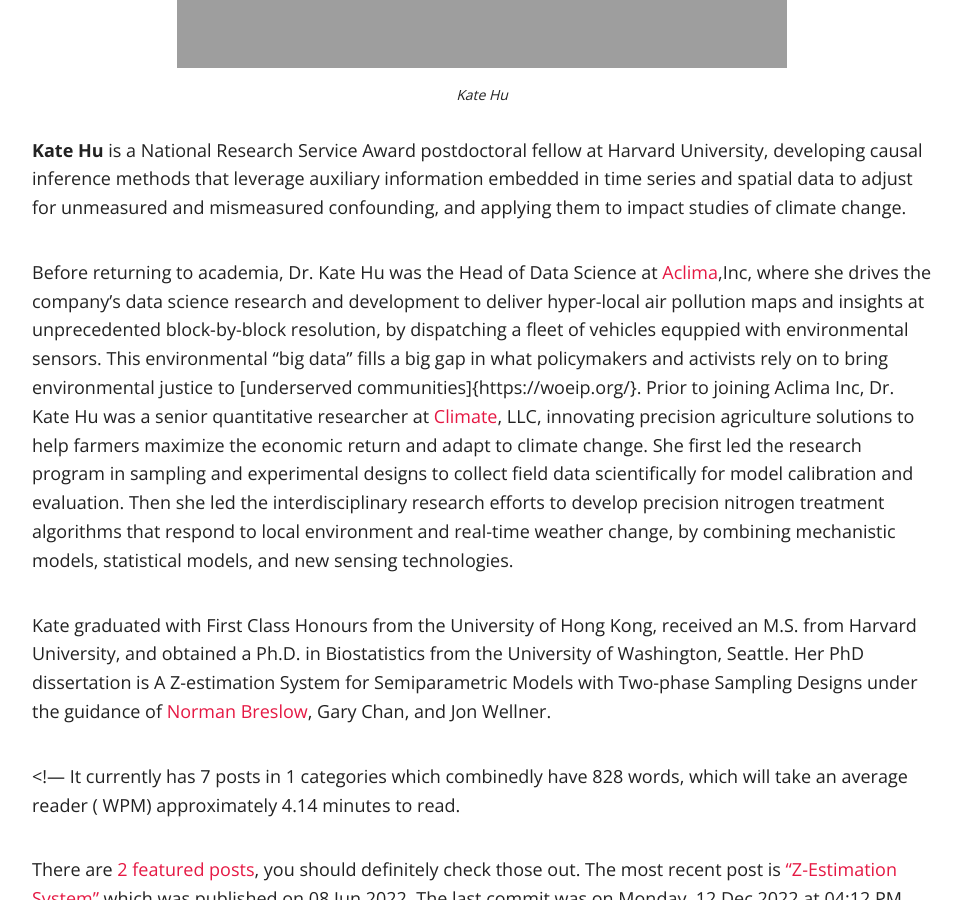
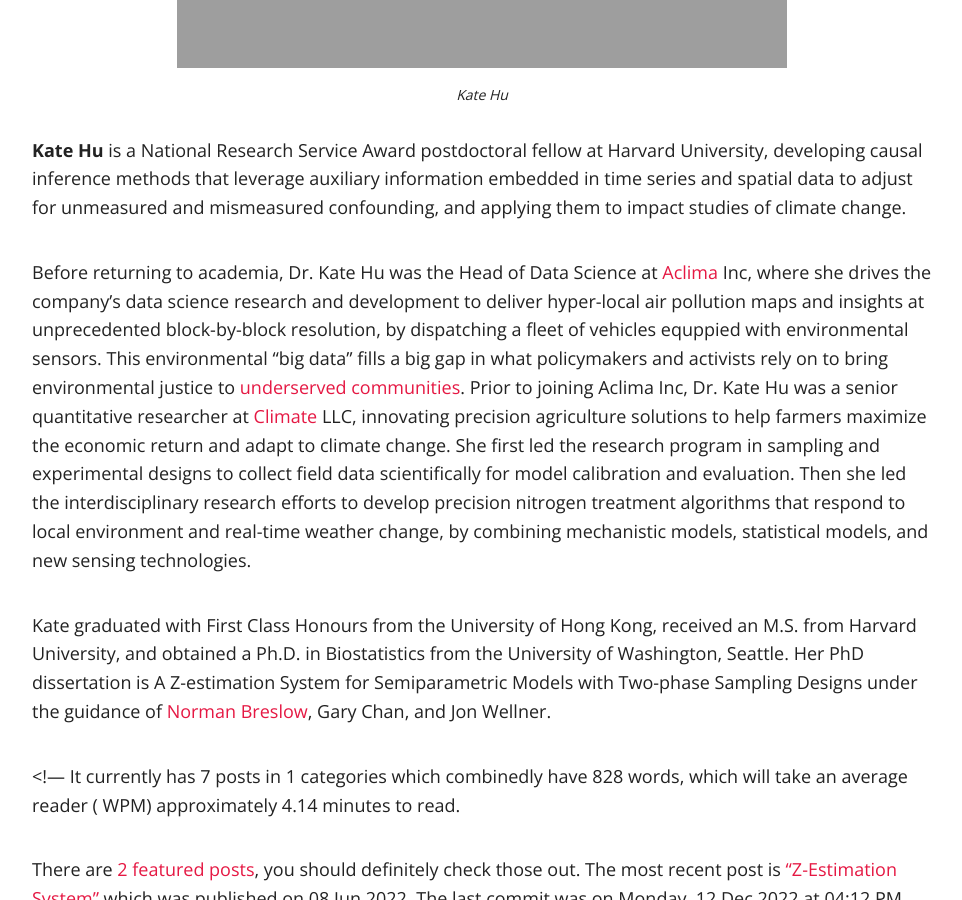
Before and after one commit to katehu/katehu.github.io, a Jekyll site: the page built from about.md, in a window 1280 px wide and 900 px high, scrolled down 797 px. Shown: the whole window, without its empty margins (158-1120 px from the left). Built offline with Jekyll 4.4.1, drawn with Linux system fonts in a browser that asks for light colours; nearby versions of some CDN libraries.

Commit message:
Update about.md

```diff
--- a/about.md
+++ b/about.md
@@ -29,7 +29,7 @@ chart: true
 
  **Kate Hu** is a National Research Service Award postdoctoral fellow at Harvard University, developing causal inference methods that leverage auxiliary information embedded in time series and spatial data to adjust for unmeasured and mismeasured confounding, and applying them to impact studies of climate change.
 
-Before returning to academia, Dr. Kate Hu was the Head of Data Science at [Aclima](https://air.health/),Inc, where she drives the company’s data science research and development to deliver hyper-local air pollution maps and insights at unprecedented block-by-block resolution, by dispatching a fleet of vehicles equppied with environmental sensors. This environmental “big data” fills a big gap in what policymakers and activists rely on to bring environmental justice to [underserved communities]{https://woeip.org/}.  Prior to joining Aclima Inc, Dr. Kate Hu was a senior quantitative researcher at [Climate](https://climate.com/features/variable-rate-seeding/), LLC, innovating precision agriculture solutions to help farmers maximize the economic return and adapt to climate change.  She first led the research program in sampling and experimental designs to collect field data scientifically for model calibration and evaluation. Then she led the interdisciplinary research efforts to develop precision nitrogen treatment algorithms that respond to local environment and real-time weather change,  by combining mechanistic models, statistical models, and new sensing technologies.
+Before returning to academia, Dr. Kate Hu was the Head of Data Science at [Aclima](https://air.health/) Inc, where she drives the company’s data science research and development to deliver hyper-local air pollution maps and insights at unprecedented block-by-block resolution, by dispatching a fleet of vehicles equppied with environmental sensors. This environmental “big data” fills a big gap in what policymakers and activists rely on to bring environmental justice to [underserved communities](https://woeip.org/).  Prior to joining Aclima Inc, Dr. Kate Hu was a senior quantitative researcher at [Climate](https://climate.com/features/variable-rate-seeding/) LLC, innovating precision agriculture solutions to help farmers maximize the economic return and adapt to climate change.  She first led the research program in sampling and experimental designs to collect field data scientifically for model calibration and evaluation. Then she led the interdisciplinary research efforts to develop precision nitrogen treatment algorithms that respond to local environment and real-time weather change,  by combining mechanistic models, statistical models, and new sensing technologies.
 
 Kate graduated with First Class Honours from the University of Hong Kong, received an M.S. from Harvard University, and obtained a Ph.D. in Biostatistics from the University of Washington, Seattle. Her PhD dissertation is A Z-estimation System for Semiparametric Models with Two-phase Sampling Designs under the guidance of [Norman Breslow](https://www.seattletimes.com/seattle-news/obituaries/dr-norman-breslow-74-dies-uw-biostatistician-led-to-advances-in-medical-research/), Gary Chan, and Jon Wellner.
 
```
